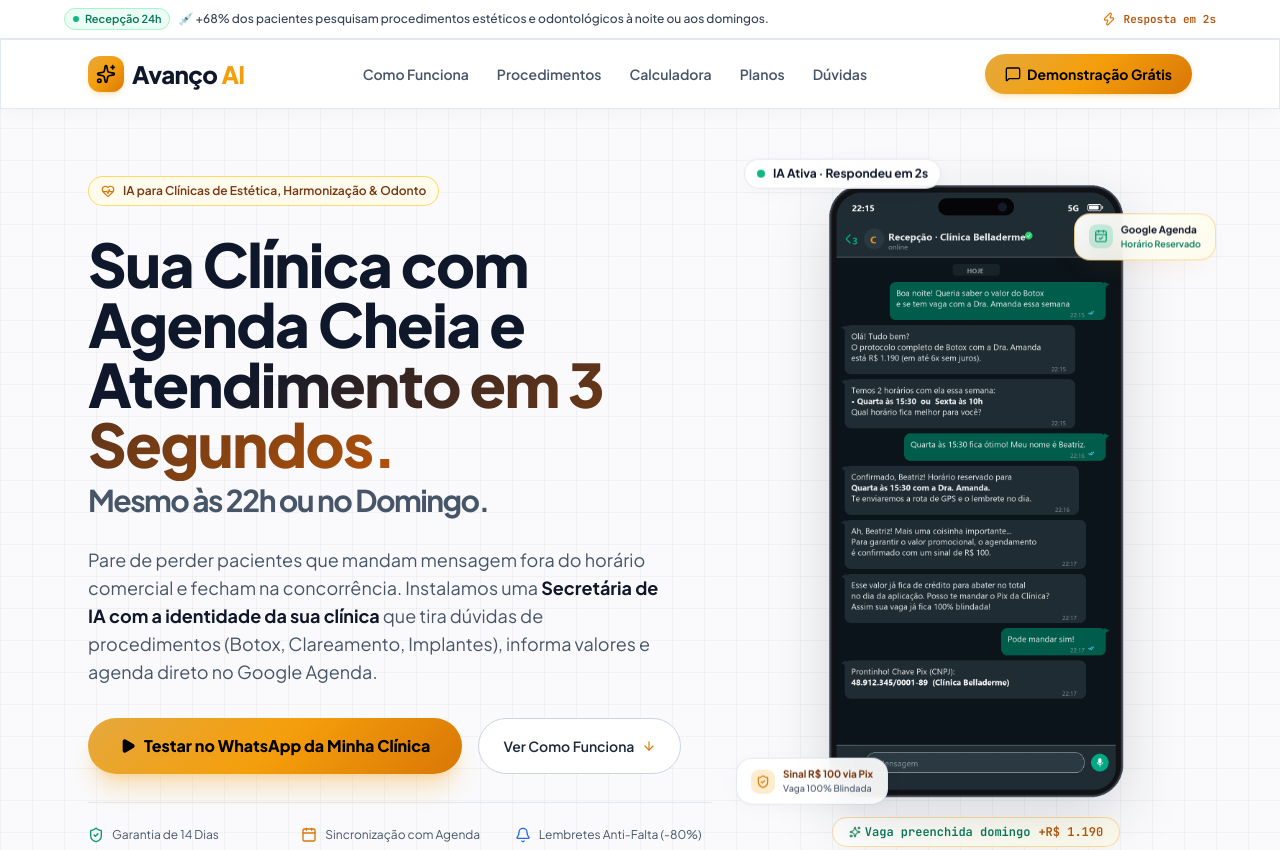
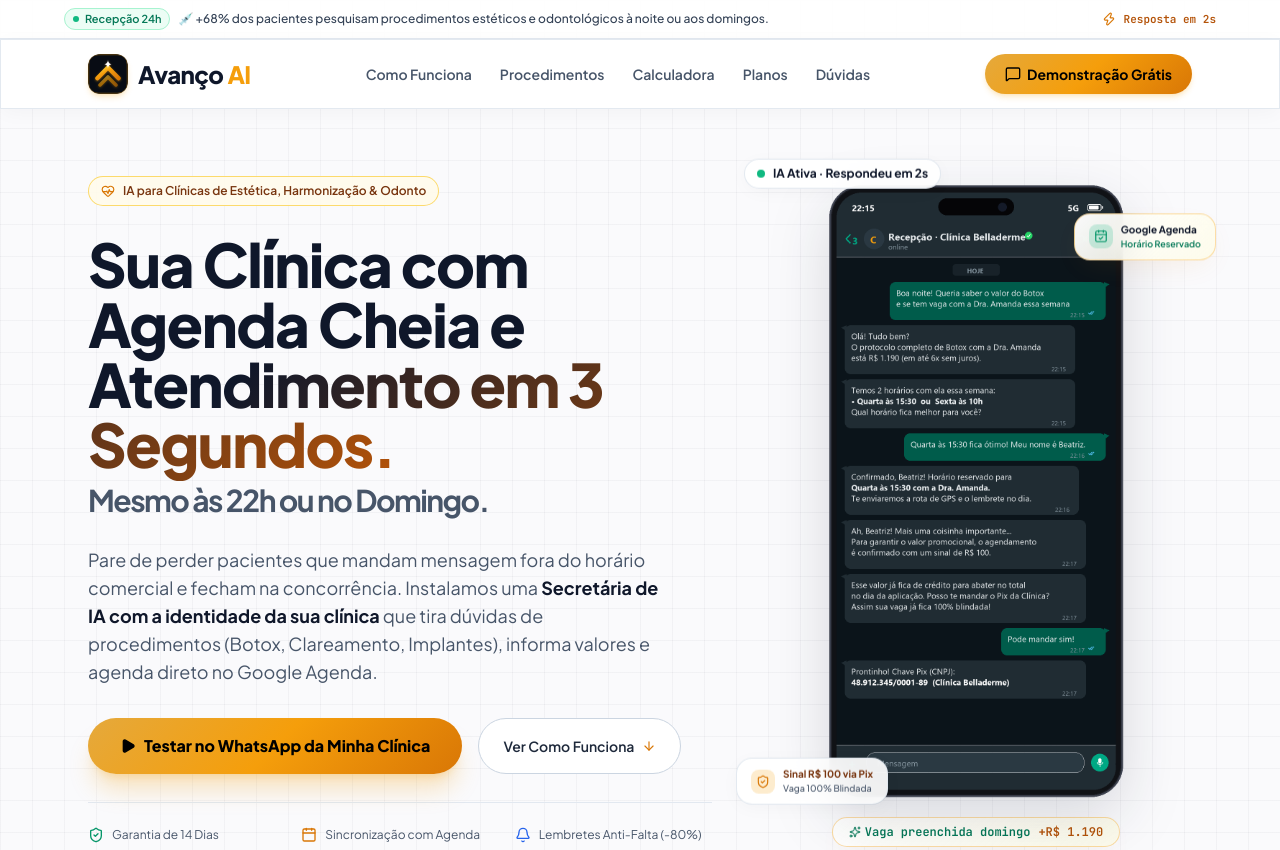
Before and after one commit to SamueldJesus/avanco-ai-landing, a website: page index.html in a window 1280 px wide. Shown: the top 850 px of the page. Drawn offline with nearby package versions, Linux system fonts and the light colour scheme.

Commit message:
feat: atualizar logo do header e rodape com o emblema oficial do favicon

```diff
--- a/index.html
+++ b/index.html
@@ -49,10 +49,8 @@
 
     <header class="sticky top-0 w-full glass-panel border-b border-slate-200/90 z-50 transition-all duration-300">
         <nav class="max-w-6xl mx-auto px-4 sm:px-6 py-3.5 flex justify-between items-center">
-            <a href="#" class="text-base sm:text-xl lg:text-2xl font-extrabold flex items-center gap-1.5 sm:gap-2 group shrink-0">
-                <div class="w-7 h-7 sm:w-8 sm:h-8 lg:w-9 lg:h-9 rounded-xl gold-gradient-bg flex items-center justify-center text-black font-black shadow-md shadow-amber-500/20 shrink-0 group-hover:scale-105 transition-transform">
-                    <i data-lucide="sparkles" class="w-3.5 h-3.5 sm:w-4 sm:h-4 lg:w-5 lg:h-5"></i>
-                </div>
+            <a href="#" class="text-base sm:text-xl lg:text-2xl font-extrabold flex items-center gap-2 sm:gap-2.5 group shrink-0">
+                <img src="/assets/favicon.svg" alt="Avanço AI Logo" class="w-8 h-8 sm:w-9 sm:h-9 lg:w-10 lg:h-10 rounded-xl shadow-md shadow-amber-500/20 shrink-0 group-hover:scale-105 transition-transform">
                 <div class="flex items-center tracking-tight">
                     <span class="text-slate-900 font-black">Avanço</span>
                     <span class="text-amber-500 font-black ml-1">AI</span>
@@ -585,10 +583,8 @@
     <footer class="border-t border-slate-200 py-10 bg-white text-slate-600">
         <div class="max-w-6xl mx-auto px-4 sm:px-6">
             <div class="flex flex-col sm:flex-row justify-between items-center gap-4 text-center sm:text-left">
-                <div class="flex items-center gap-2">
-                    <div class="w-7 h-7 rounded-lg gold-gradient-bg flex items-center justify-center text-black font-black text-xs shadow-sm">
-                        <i data-lucide="sparkles" class="w-4 h-4"></i>
-                    </div>
+                <div class="flex items-center gap-2 sm:gap-2.5">
+                    <img src="/assets/favicon.svg" alt="Avanço AI Logo" class="w-8 h-8 rounded-xl shadow-xs shrink-0">
                     <span class="text-slate-900 font-extrabold text-base sm:text-lg">Avanço <span class="text-amber-500">AI</span></span>
                 </div>
                 <div class="flex flex-wrap justify-center gap-4 sm:gap-6 text-xs text-slate-600 font-medium">
```
Also changed, not shown: assets/style.css.
